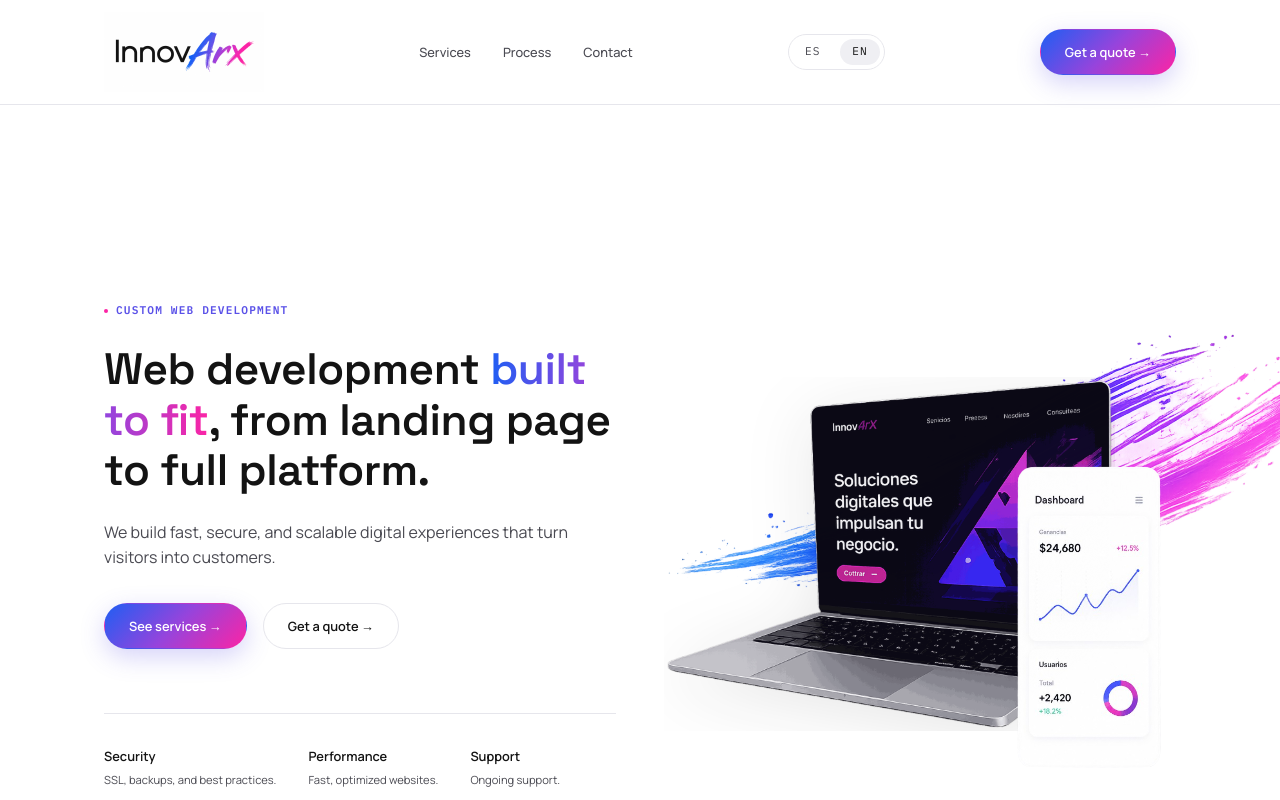
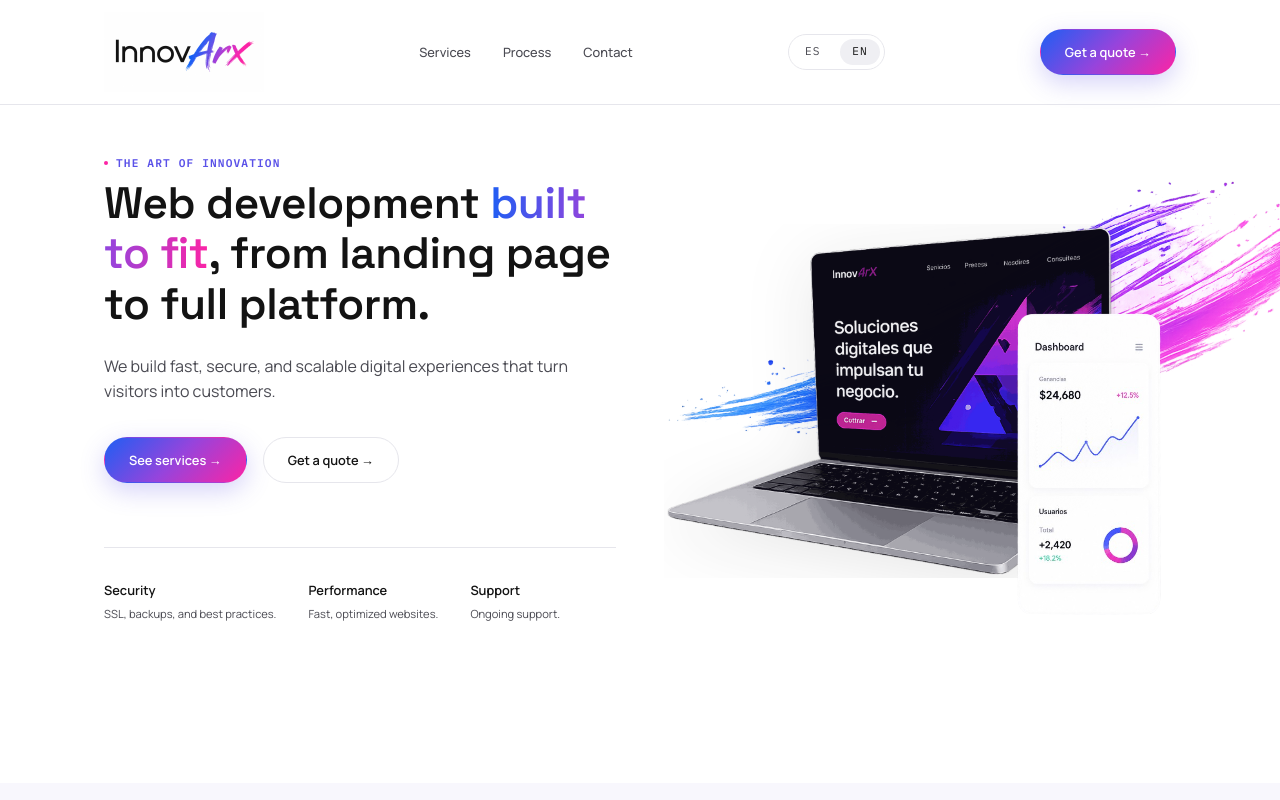
Before and after one commit to 0M1N1D0/innovarxWeb, a Next.js app: page /en in a window 1280 px wide. Shown: the top 800 px of the page. Built offline with nearby package versions, Linux system fonts and the light colour scheme.

Commit message:
desplazamiento de hero

```diff
--- a/src/app/[locale]/page.tsx
+++ b/src/app/[locale]/page.tsx
@@ -19,7 +19,7 @@ export default async function HomePage({ params }: HomePageProps) {
 
   return (
     <>
-      <Section>
+      <Section noTopPadding>
         <Hero />
       </Section>
       <Section id="servicios" tone="alt">
--- a/src/features/landing/components/Hero.module.css
+++ b/src/features/landing/components/Hero.module.css
@@ -3,7 +3,7 @@
   grid-template-columns: minmax(0, 1fr) minmax(0, 1fr);
   align-items: center;
   gap: var(--space-7);
-  padding: var(--space-9) var(--space-5) var(--space-8);
+  padding: var(--space-7) var(--space-5) var(--space-8);
 }
 
 .content {
@@ -21,7 +21,7 @@
 }
 
 .eyebrow {
-  display: inline-flex;
+  display: flex;
   align-items: center;
   gap: var(--space-2);
   font-family: var(--font-mono);
@@ -30,7 +30,7 @@
   letter-spacing: 0.1em;
   text-transform: uppercase;
   color: var(--color-brand-indigo);
-  margin-bottom: var(--space-5);
+  margin-bottom: var(--space-2);
 }
 
 .eyebrow::before {
--- a/src/features/landing/components/Hero.tsx
+++ b/src/features/landing/components/Hero.tsx
@@ -14,8 +14,8 @@ export function Hero() {
   return (
     <div className={styles.hero}>
       <div className={styles.content}>
-        <p className={styles.eyebrow}>{t("eyebrow")}</p>
         <h1 className={styles.title}>
+          <span className={styles.eyebrow}>{t("eyebrow")}</span>
           {t.rich("title", {
             accent: (chunks) => <span className={styles.accent}>{chunks}</span>,
           })}
--- a/src/messages/en.json
+++ b/src/messages/en.json
@@ -30,7 +30,7 @@
   },
   "landing": {
     "hero": {
-      "eyebrow": "Custom web development",
+      "eyebrow": "The art of innovation",
       "title": "Web development <accent>built to fit</accent>, from landing page to full platform.",
       "subcopy": "We build fast, secure, and scalable digital experiences that turn visitors into customers.",
       "ctaServices": "See services →",
--- a/src/messages/es.json
+++ b/src/messages/es.json
@@ -30,7 +30,7 @@
   },
   "landing": {
     "hero": {
-      "eyebrow": "Desarrollo web a medida",
+      "eyebrow": "El arte de innovar",
       "title": "Desarrollo web <accent>a medida</accent>, de landing page a plataforma completa.",
       "subcopy": "Creamos experiencias digitales rápidas, seguras y escalables que convierten visitantes en clientes.",
       "ctaServices": "Ver servicios →",
--- a/src/shared/components/Section.module.css
+++ b/src/shared/components/Section.module.css
@@ -1,5 +1,9 @@
 .section {
   padding: var(--space-9) var(--space-5);
+}
+
+.noTopPadding {
+  padding-top: var(--space-1);
 }
 
 .default {
--- a/src/shared/components/Section.tsx
+++ b/src/shared/components/Section.tsx
@@ -6,12 +6,16 @@ type SectionTone = "default" | "alt" | "dark";
 interface SectionProps {
   id?: string;
   tone?: SectionTone;
+  noTopPadding?: boolean;
   children: ReactNode;
 }
 
-export function Section({ id, tone = "default", children }: SectionProps) {
+export function Section({ id, tone = "default", noTopPadding = false, children }: SectionProps) {
   return (
-    <section id={id} className={`${styles.section} ${styles[tone]}`}>
+    <section
+      id={id}
+      className={`${styles.section} ${styles[tone]} ${noTopPadding ? styles.noTopPadding : ""}`}
+    >
       <div className={styles.container}>{children}</div>
     </section>
   );
```
